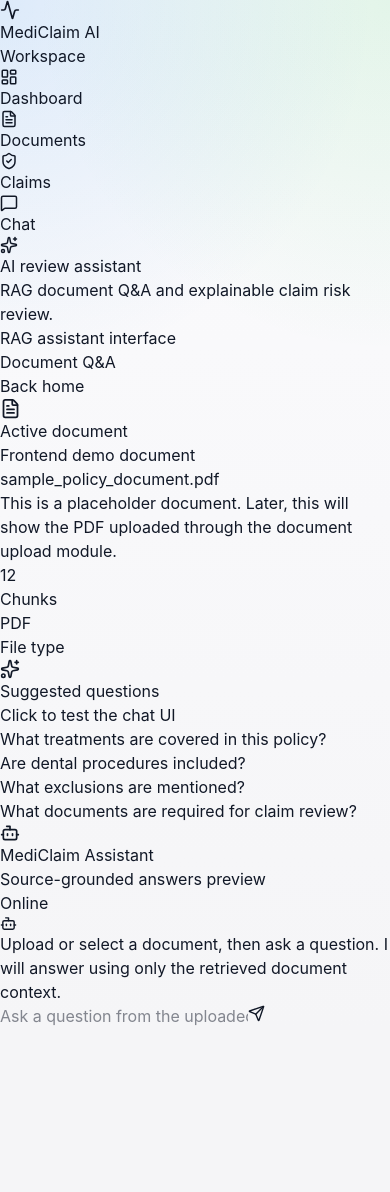
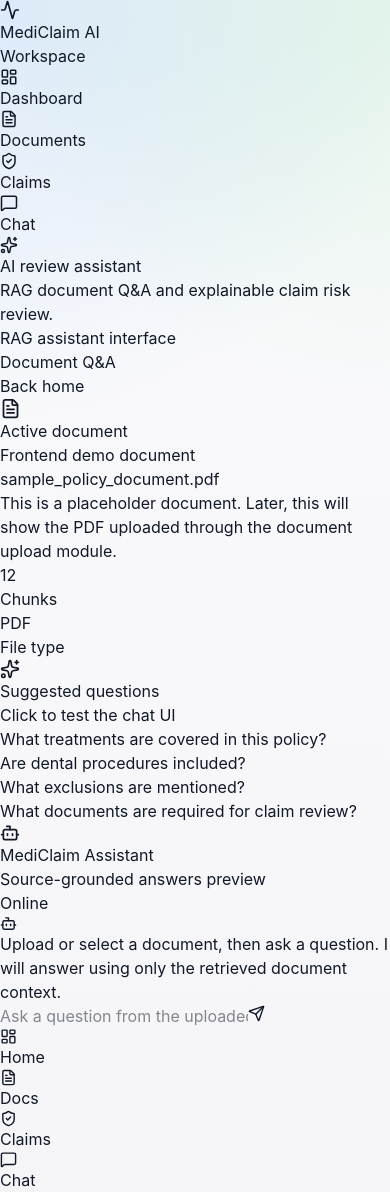
Before and after one commit to arjjunck/med-claim-ai, a React (Vite) app in the folder frontend/: page /chat in a window 390 px wide. Before the commit the page ends 1028 px from the top, so only its background shows below. Built offline with nearby package versions, Linux system fonts and the light colour scheme.

Commit message:
UI polish and reusable components and tested the responsiveness in mobile screens

```diff
--- a/frontend/src/components/AppShell.tsx
+++ b/frontend/src/components/AppShell.tsx
@@ -7,6 +7,7 @@ import {
   Sparkles,
 } from "lucide-react";
 import { Link, useLocation } from "react-router-dom";
+import MobileNav from "./MobileNav";
 
 type AppShellProps = {
   children: React.ReactNode;
@@ -108,6 +109,7 @@ export default function AppShell({ children, title, subtitle }: AppShellProps) {
           {children}
         </section>
       </div>
+      <MobileNav />
     </main>
   );
 }
--- /dev/null
+++ b/frontend/src/components/MobileNav.tsx
@@ -0,0 +1,60 @@
+import {
+  FileText,
+  LayoutDashboard,
+  MessageSquare,
+  ShieldCheck,
+} from "lucide-react";
+import { Link, useLocation } from "react-router-dom";
+
+const navItems = [
+  {
+    label: "Home",
+    path: "/dashboard",
+    icon: LayoutDashboard,
+  },
+  {
+    label: "Docs",
+    path: "/documents",
+    icon: FileText,
+  },
+  {
+    label: "Claims",
+    path: "/claims",
+    icon: ShieldCheck,
+  },
+  {
+    label: "Chat",
+    path: "/chat",
+    icon: MessageSquare,
+  },
+];
+
+export default function MobileNav() {
+  const location = useLocation();
+
+  return (
+    <nav className="fixed bottom-4 left-4 right-4 z-50 rounded-full border border-white/70 bg-white/85 px-3 py-2 shadow-xl backdrop-blur-xl lg:hidden">
+      <div className="grid grid-cols-4 gap-1">
+        {navItems.map((item) => {
+          const Icon = item.icon;
+          const active = location.pathname === item.path;
+
+          return (
+            <Link
+              key={item.path}
+              to={item.path}
+              className={`flex flex-col items-center justify-center rounded-full px-3 py-2 text-xs font-medium transition ${
+                active
+                  ? "bg-[#1d1d1f] text-white"
+                  : "text-gray-500 hover:bg-[#f5f5f7] hover:text-black"
+              }`}
+            >
+              <Icon size={17} />
+              <span className="mt-1">{item.label}</span>
+            </Link>
+          );
+        })}
+      </div>
+    </nav>
+  );
+}
--- a/frontend/src/index.css
+++ b/frontend/src/index.css
@@ -25,3 +25,29 @@ button,
 a {
   -webkit-tap-highlight-color: transparent;
 }
+
+::selection {
+  background: rgba(0, 113, 227, 0.18);
+}
+
+html {
+  scroll-behavior: smooth;
+}
+
+::-webkit-scrollbar {
+  width: 10px;
+}
+
+::-webkit-scrollbar-track {
+  background: #f5f5f7;
+}
+
+::-webkit-scrollbar-thumb {
+  background: #d1d5db;
+  border-radius: 999px;
+  border: 2px solid #f5f5f7;
+}
+
+::-webkit-scrollbar-thumb:hover {
+  background: #9ca3af;
+}
```
Also changed, not shown: frontend/src/components/Button.tsx (added, +32 -0 lines), frontend/src/components/PageCard.tsx (added, +14 -0 lines).
